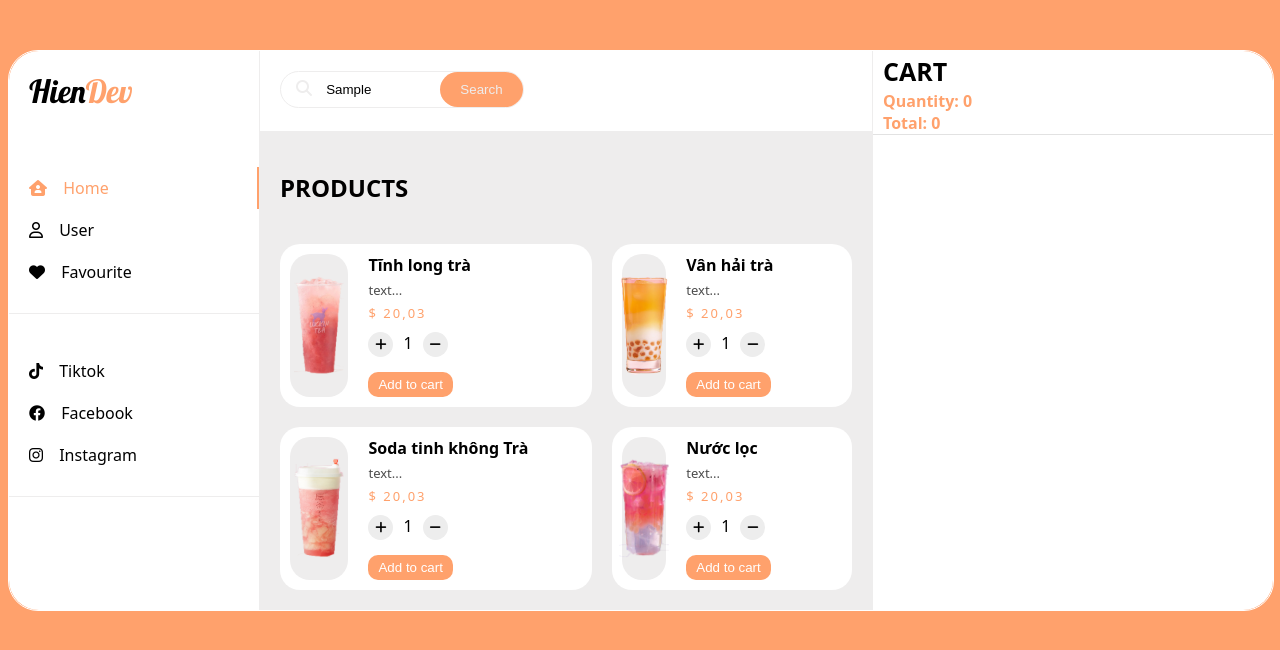
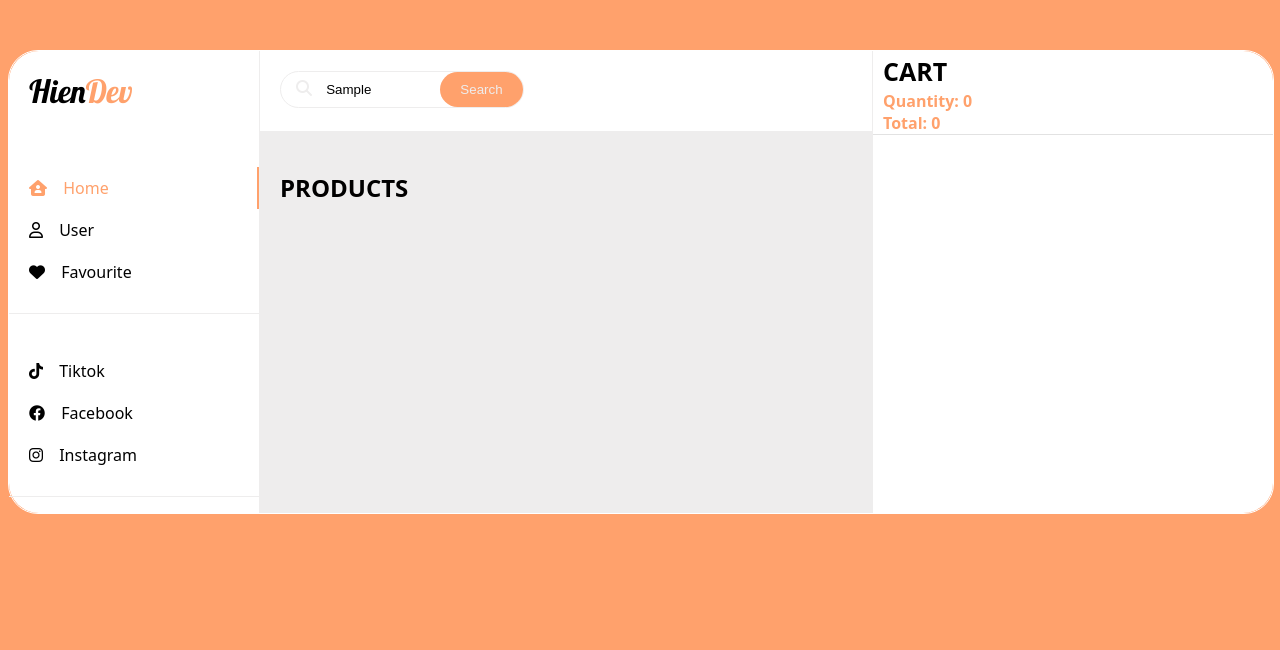
Before and after one commit to Hieng55/Order-Drinks, a plain HTML site: page index.html in a window 1280 px wide. Both pictures are taken after typing "Sample" into the empty fields and a click on the button "Search". Drawn offline with Linux system fonts and the light colour scheme.

Commit message:
update funtion search

```diff
--- a/index.html
+++ b/index.html
@@ -27,93 +27,13 @@
                 <div class="search">
                     <div class="form">
                         <i class="fa-solid fa-magnifying-glass"></i>
-                        <input type="text" placeholder="Search..." />
-                        <button>Search</button>
+                        <input class="search-input" type="text" placeholder="Search..." />
+                        <button type="button" onclick="search()">Search</button>
                     </div>
                 </div>
 
                 <h2>PRODUCTS</h2>
-                <div class="list list-product">
-                    <!-- <div class="item">
-                        <div class="img">
-                            <img src="img/img1.png" alt="" />
-                        </div>
-                        <div class="content">
-                            <div class="title">Product name 1</div>
-                            <div class="des">
-                                Lorem ipsum dolor, sit amet consectetur adipisicing elit. Labore animi voluptatum, odio sed libero ipsa?
-                            </div>
-                            <div dataPrice="20.03" class="price">$ <span>20.03</span></div>
-                            <div class="plus-minus">
-                                <div class="plus" onclick="onPlus()"><i class="fa-solid fa-plus"></i></div>
-                                <span>1</span>
-                                <div class="minus"><i class="fa-solid fa-minus"></i></div>
-                            </div>
-                            <button class="add">Add to cart</button>
-                            <button class="remove"><i class="fa-solid fa-trash-can"></i></button>
-                        </div>
-                    </div>
-
-                    <div class="item">
-                        <div class="img">
-                            <img src="img/img2.png" alt="" />
-                        </div>
-                        <div class="content">
-                            <div class="title">Product name 2</div>
-                            <div class="des">
-                                Lorem ipsum dolor, sit amet consectetur adipisicing elit. Labore animi voluptatum, odio sed libero ipsa?
-                            </div>
-                            <div dataPrice="28.03" class="price">$ <span>28.03</span></div>
-                            <div class="plus-minus">
-                                <div class="plus"><i class="fa-solid fa-plus"></i></div>
-                                <span>1</span>
-                                <div class="minus"><i class="fa-solid fa-minus"></i></div>
-                            </div>
-                            <button class="add">Add to cart</button>
-                            <button class="remove"><i class="fa-solid fa-trash-can"></i></button>
-                        </div>
-                    </div>
-
-                    <div class="item">
-                        <div class="img">
-                            <img src="img/img3.png" alt="" />
-                        </div>
-                        <div class="content">
-                            <div class="title">Product name 3</div>
-                            <div class="des">
-                                Lorem ipsum dolor, sit amet consectetur adipisicing elit. Labore animi voluptatum, odio sed libero ipsa?
-                            </div>
-                            <div dataPrice="27.03" class="price">$ <span>27.03</span></div>
-                            <div class="plus-minus">
-                                <div class="plus"><i class="fa-solid fa-plus"></i></div>
-                                <span>1</span>
-                                <div class="minus"><i class="fa-solid fa-minus"></i></div>
-                            </div>
-                            <button class="add">Add to cart</button>
-                            <button class="remove"><i class="fa-solid fa-trash-can"></i></button>
-                        </div>
-                    </div>
-
-                    <div class="item">
-                        <div class="img">
-                            <img src="img/img4.png" alt="" />
-                        </div>
-                        <div class="content">
-                            <div class="title">Product name 4</div>
-                            <div class="des">
-                                Lorem ipsum dolor, sit amet consectetur adipisicing elit. Labore animi voluptatum, odio sed libero ipsa?
-                            </div>
-                            <div dataPrice="25.01" class="price">$<span>25.01</span></div>
-                            <div class="plus-minus">
-                                <div class="plus"><i class="fa-solid fa-plus"></i></div>
-                                <span>1</span>
-                                <div class="minus"><i class="fa-solid fa-minus"></i></div>
-                            </div>
-                            <button class="add">Add to cart</button>
-                            <button class="remove"><i class="fa-solid fa-trash-can"></i></button>
-                        </div>
-                    </div> -->
-                </div>
+                <div class="list list-product"></div>
             </div>
             <div class="cart">
                 <div class="name">CART</div>
@@ -126,7 +46,6 @@
             </div>
         </div>
 
-        <!-- localStorerage và sesstionStoreage API -->
         <script src="main.js"></script>
     </body>
 </html>
--- a/main.css
+++ b/main.css
@@ -7,8 +7,17 @@
 body {
     background-color: var(--orange);
     font-family: system-ui;
-    overflow: hidden;
 }
+/* Ẩn thanh cuộn cho các trình duyệt sử dụng WebKit */
+body::-webkit-scrollbar {
+    width: 0px; /* Kích thước thanh cuộn dọc */
+    height: 0px; /* Kích thước thanh cuộn ngang */
+}
+
+body::-webkit-scrollbar-thumb {
+    background-color: transparent; /* Màu nền của phần cuộn */
+}
+
 .container {
     width: 100%;
     border: 1px solid var(--white);
--- a/main.js
+++ b/main.js
@@ -1,7 +1,7 @@
 const products = [
     {
         id: 1,
-        name: "Tĩnh long trà",
+        name: "Tea 1",
         description: "text...",
         priceMoney: 0,
         quantity: 1,
@@ -12,7 +12,7 @@ const products = [
     },
     {
         id: 2,
-        name: "Vân hải trà",
+        name: "Tea O long",
         description: "text...",
         quantity: 1,
         price: 20.03,
@@ -22,7 +22,7 @@ const products = [
     },
     {
         id: 3,
-        name: "Soda tinh không Trà",
+        name: "Soda Plus",
         description: "text...",
         quantity: 1,
         price: 20.03,
@@ -32,7 +32,7 @@ const products = [
     },
     {
         id: 4,
-        name: "Nước lọc",
+        name: "Water",
         description: "text...",
         quantity: 1,
         price: 20.03,
@@ -40,12 +40,14 @@ const products = [
         img: "img/img4.png",
         added: false,
     },
-
 ];
 
 const productContainer = document.querySelector(".list-product");
 const cartContainer = document.querySelector(".poss");
+let searchVal = document.querySelector(".search-input");
+console.log(searchVal);
 function renderProductList(products) {
+    console.log(products);
     productContainer.innerHTML = "";
     let productInnerHTML = "";
     products.forEach((product) => {
@@ -140,7 +142,6 @@ function addCart(id) {
         renderProductList(products);
         renderListCart(products);
     }
-
 }
 
 function updateTotal() {
@@ -158,7 +159,6 @@ function updateTotal() {
 }
 
 function removeFromCart(id) {
-    // find the index of the item with the given id in the cart
     const product = products.find((item) => item.id === id);
     console.log(product);
     if (product && product.added) {
@@ -167,4 +167,18 @@ function removeFromCart(id) {
     }
     renderListCart(products);
 }
-renderProductList(products);
+function search() {
+    console.log("1");
+    let searchValue = searchVal.value;
+    const filterProducts = products.filter((product) => {
+        const title = product.name.toLowerCase();
+        let value = (searchValue || "").toLowerCase();
+        return title.includes(value);
+    });
+    renderProductList(filterProducts);
+}
+function init() {
+    renderProductList(products);
+}
+
+init();
```
